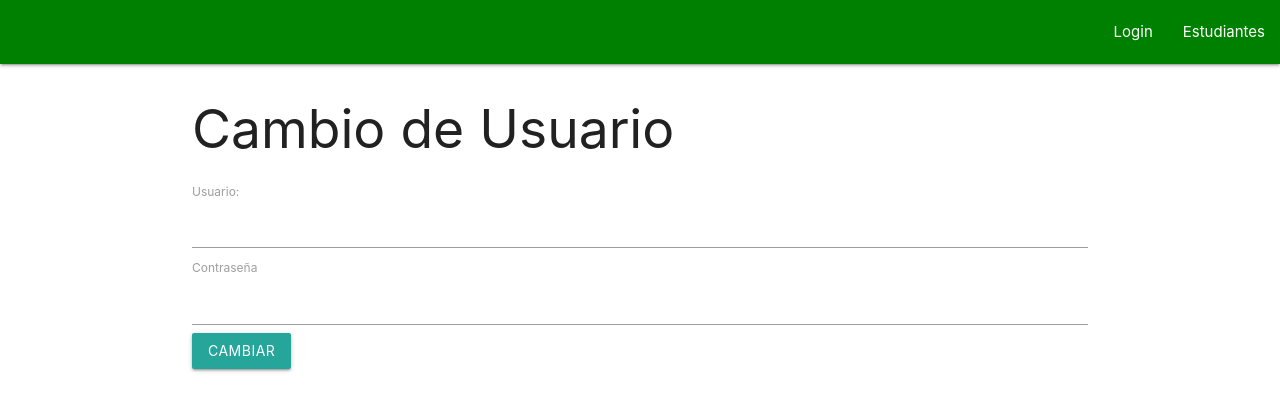
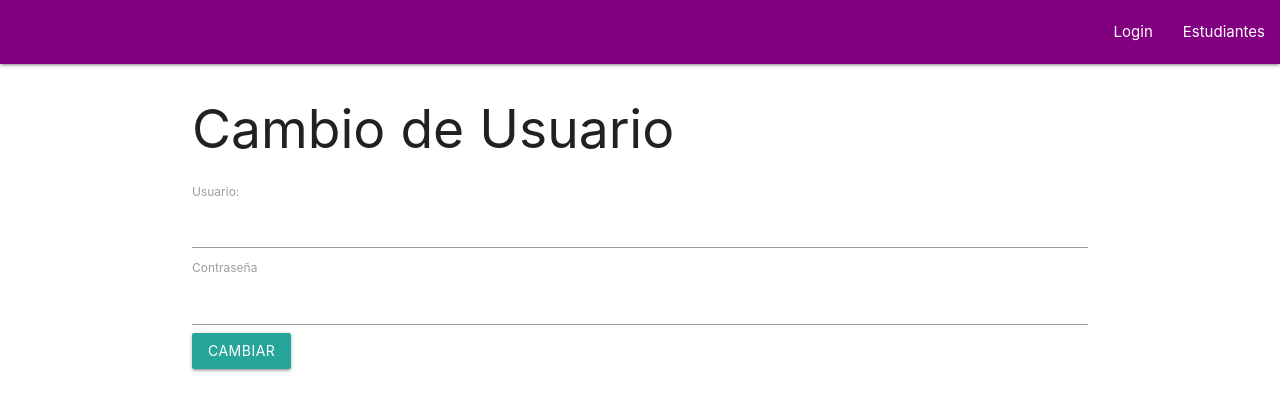
Before and after one commit to facundoramos-dev/Course_of_vuejs, a Vue app: page /Login in a window 1280 px wide. Shown: the top 410 px of the page. Built offline with nearby package versions, Linux system fonts and the light colour scheme.

Commit message:
change color navbar to purple (#4)

```diff
--- a/src/App.vue
+++ b/src/App.vue
@@ -23,6 +23,6 @@ export default {
 
 <style scoped>
 .nav-wrapper {
-  background-color: green;
+  background-color: purple;
 }
 </style>
```
